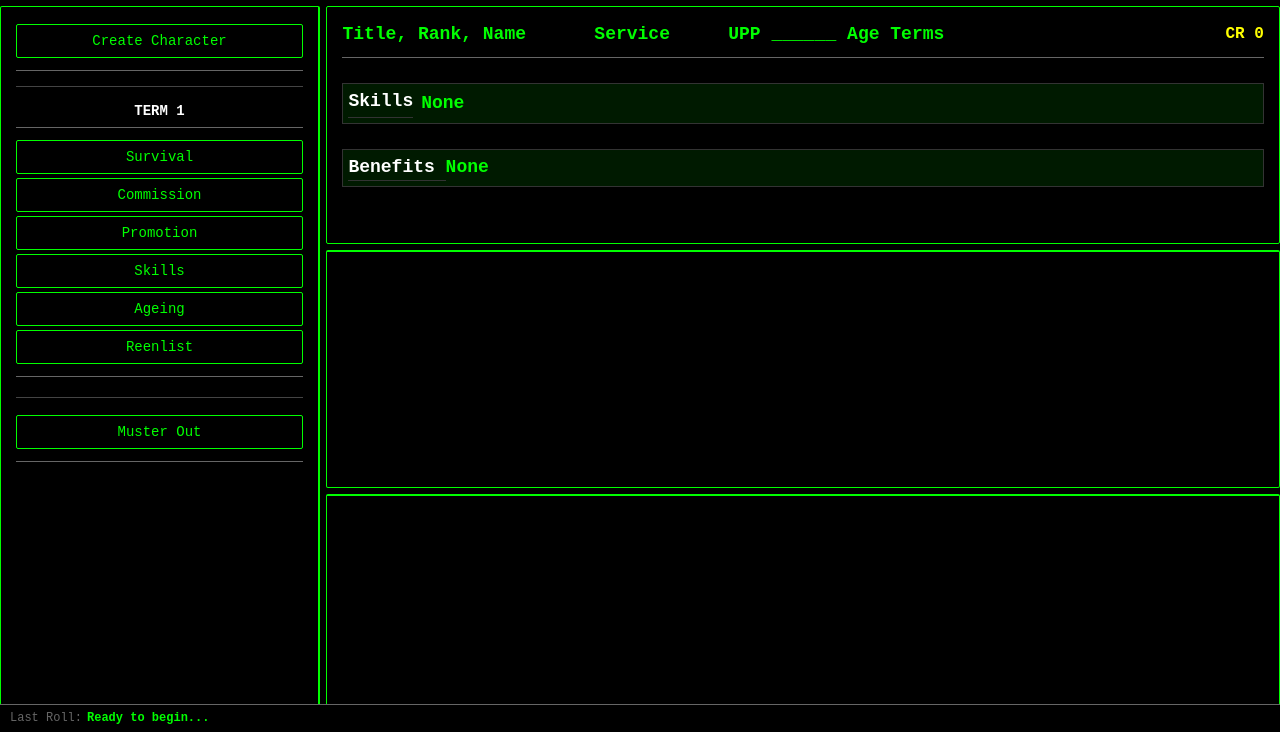
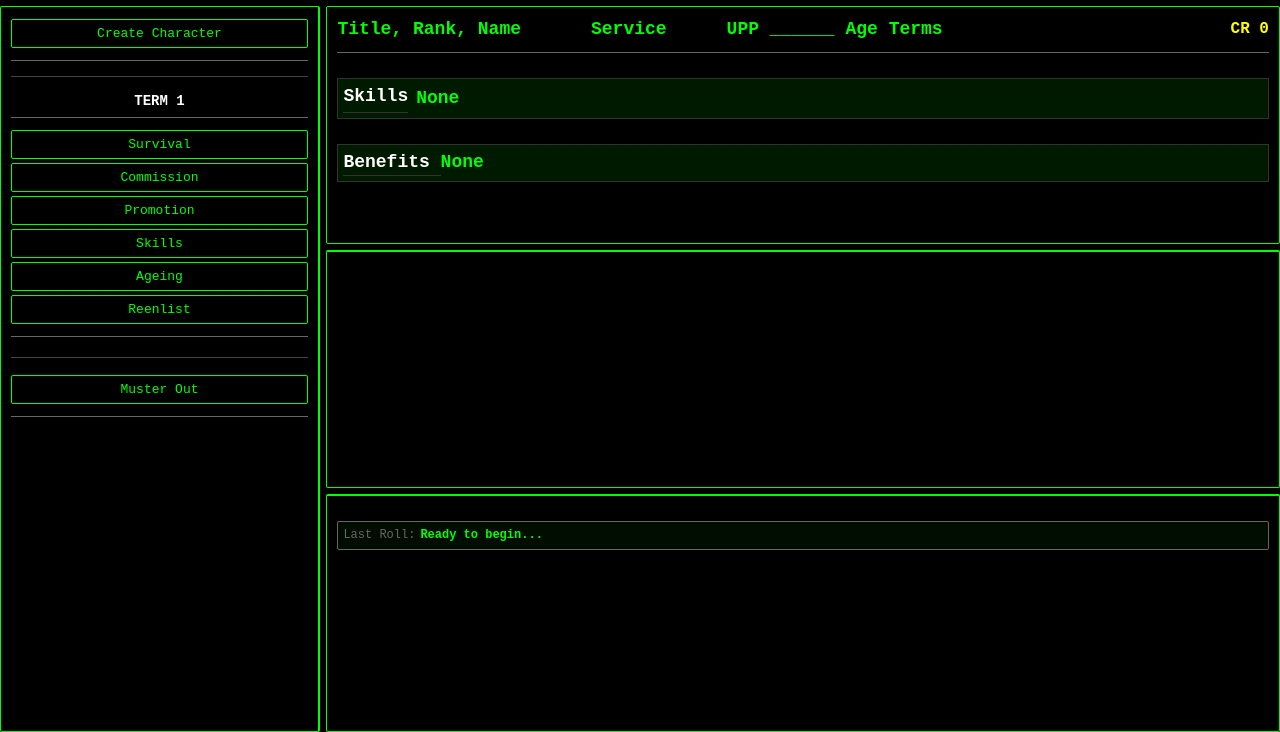
Before and after one commit to mg-open-apprentice/classic-traveller-character-generator-1985, a Flask app: page / in a window 1280 px wide. Shown: the part 68-800 px from the top of the page. Run offline with Flask 3, Linux system fonts and the light colour scheme.

Commit message:
Implement comprehensive UI improvements and roll reporting system
Major improvements:
- Made all boxes and buttons smaller with reduced padding and font sizes
- Fixed aging button styling to match other middle-panel buttons
- Moved recent roll display to bottom panel under character statistics
- Added proper CSS styling for aging panel (was missing completely)

Complete roll reporting system:
- All term roll stages now report to the recent roll display
- Added missing roll reporting for: aging, promotion, reenlistment, enlistment, mustering out
- Consistent reporting format with dice details and outcomes
- Fixed roll tracking that was breaking after skills phase

Technical changes:
- Reduced panel padding, button sizes, and font sizes throughout
- Updated aging panel to use grid layout like other middle panels
- Removed fixed bottom status bar, integrated into main panel structure
- Enhanced mustering out to show actual benefits received

🤖 Generated with [Claude Code](https://claude.ai/code)

Co-Authored-By: Claude <noreply@anthropic.com>

```diff
--- a/static/script.js
+++ b/static/script.js
@@ -1273,6 +1273,15 @@ async function performAgeing() {
             // Update character data
             currentCharacter = data.character;
 
+            // Update recent roll display
+            const result = data.ageing_result;
+            if (result) {
+                const rollDetails = `${result.roll} vs aging threshold ${result.target}`;
+                const outcome = result.effects && result.effects.length > 0 ?
+                    result.effects.join(', ') : 'No effects';
+                updateRecentRollDisplay('Aging', outcome, rollDetails);
+            }
+
             // Update character display
             updateCharacterDisplay();
             updateButtonStates();
@@ -1428,6 +1437,10 @@ async function performPromotionRoll() {
             // Show the outcome
             rollOutcome.textContent = outcome;
 
+            // Update recent roll display
+            const rollDetails = `${result.roll}+${result.modifier} vs ${result.target}`;
+            updateRecentRollDisplay('Promotion', outcome, rollDetails);
+
             // Update character display
             updateCharacterDisplay();
 
@@ -1498,6 +1511,10 @@ async function performReenlistRoll() {
 
             // Show the outcome
             rollOutcome.textContent = outcome;
+
+            // Update recent roll display
+            const rollDetails = `${result.roll}+${result.modifier} vs ${result.target}`;
+            updateRecentRollDisplay('Reenlistment', outcome, rollDetails);
 
             // Update character display
             updateCharacterDisplay();
@@ -1587,6 +1604,18 @@ async function performMusterOut(cashRolls) {
         // Update current character
         currentCharacter = data.character;
 
+        // Update recent roll display with actual mustering out benefits
+        const benefits = data.character.mustering_out_benefits;
+        if (benefits) {
+            const cash = benefits.cash || 0;
+            const items = benefits.items || [];
+            const benefitsList = items.length > 0 ? items.join(', ') : 'none';
+            const cashText = cash > 0 ? `${cash} credits` : 'no credits';
+            updateRecentRollDisplay('Mustered Out', `${cashText}, ${benefitsList}`, 'Career complete');
+        } else {
+            updateRecentRollDisplay('Mustered Out', 'Career complete', 'No benefits received');
+        }
+
         // Hide muster out panel
         hideAllPanels();
 
@@ -1927,6 +1956,15 @@ async function attemptEnlistment(service) {
         const data = await response.json();
         if (data.success) {
             currentCharacter = data.character;
+
+            // Update recent roll display
+            const result = data.enlistment_result;
+            if (result) {
+                const outcome = result.success ? 'ENLISTED' : 'DRAFTED';
+                const rollDetails = `${result.roll}+${result.modifier} vs ${result.target}`;
+                updateRecentRollDisplay('Enlistment', outcome, rollDetails);
+            }
+
             updateCharacterDisplay();
             updateUIState();
         }
--- a/static/style.css
+++ b/static/style.css
@@ -83,7 +83,7 @@ body {
 .panel {
     background: var(--color-bg);
     border: 1px solid var(--color-primary);
-    padding: var(--space-lg);
+    padding: var(--space-md);
     overflow-y: auto;
     border-radius: var(--border-radius);
     /* Allow panels to shrink/grow with content */
@@ -187,12 +187,12 @@ body {
     background: var(--color-bg);
     color: var(--color-primary);
     border: 1px solid var(--color-primary);
-    padding: clamp(6px, 1.5vw, 8px) clamp(12px, 3vw, 16px);
+    padding: clamp(4px, 1vw, 6px) clamp(8px, 2vw, 12px);
     margin: var(--space-xs) 0;
     width: 100%;
     cursor: pointer;
     font-family: var(--font-mono);
-    font-size: clamp(12px, 2.5vw, 14px);
+    font-size: clamp(11px, 2vw, 13px);
     transition: var(--transition);
     border-radius: var(--border-radius);
     position: relative;
@@ -523,12 +523,12 @@ body {
     cursor: pointer;
     font-family: var(--font-mono);
     transition: var(--transition);
-    padding: var(--space-sm);
+    padding: var(--space-xs);
     display: flex;
     flex-direction: column;
     justify-content: center;
     align-items: center;
-    min-height: 60px;
+    min-height: 50px;
     position: relative;
     overflow: hidden;
 }
@@ -748,12 +748,12 @@ body {
     cursor: pointer;
     font-family: var(--font-mono);
     transition: var(--transition);
-    padding: var(--space-md);
+    padding: var(--space-sm);
     display: flex;
     flex-direction: column;
     justify-content: center;
     align-items: center;
-    min-height: 80px;
+    min-height: 65px;
     position: relative;
     overflow: hidden;
 }
@@ -899,12 +899,12 @@ body {
     cursor: pointer;
     font-family: var(--font-mono);
     transition: var(--transition);
-    padding: var(--space-md);
+    padding: var(--space-sm);
     display: flex;
     flex-direction: column;
     justify-content: center;
     align-items: center;
-    min-height: 80px;
+    min-height: 65px;
     position: relative;
     overflow: hidden;
 }
@@ -995,12 +995,12 @@ body {
     cursor: pointer;
     font-family: var(--font-mono);
     transition: var(--transition);
-    padding: var(--space-md);
+    padding: var(--space-sm);
     display: flex;
     flex-direction: column;
     justify-content: center;
     align-items: center;
-    min-height: 80px;
+    min-height: 65px;
     position: relative;
     overflow: hidden;
 }
@@ -1163,12 +1163,12 @@ body {
     cursor: pointer;
     font-family: var(--font-mono);
     transition: var(--transition);
-    padding: var(--space-md);
+    padding: var(--space-sm);
     display: flex;
     flex-direction: column;
     justify-content: center;
     align-items: center;
-    min-height: 80px;
+    min-height: 65px;
     position: relative;
     overflow: hidden;
 }
@@ -1830,25 +1830,88 @@ body {
     }
 }
 
-/* Bottom Status Bar */
-.bottom-status-bar {
+/* Ageing Panel Styles */
+.ageing-panel {
+    height: 100%;
+    display: flex;
+    flex-direction: column;
+    padding: var(--space-md);
+}
+
+.ageing-header {
+    text-align: center;
+    margin-bottom: var(--space-lg);
+}
+
+.ageing-header h3 {
+    color: var(--color-accent);
+    font-family: var(--font-display);
+    font-size: clamp(16px, 3vw, 20px);
+    margin-bottom: var(--space-xs);
+    text-transform: uppercase;
+    letter-spacing: 1px;
+}
+
+.ageing-header p {
+    color: var(--color-secondary);
+    font-size: clamp(12px, 2vw, 14px);
+    margin: 0;
+}
+
+.ageing-grid {
+    display: grid;
+    grid-template-columns: 1fr;
+    grid-template-rows: 1fr;
+    gap: var(--space-md);
+    flex: 1;
+    justify-items: center;
+    align-items: center;
+}
+
+.ageing-btn {
     background: var(--color-bg);
-    border-top: 1px solid var(--color-secondary);
-    padding: var(--space-sm) var(--space-md);
+    border: 2px solid var(--color-primary);
+    border-radius: var(--border-radius);
+    color: var(--color-primary);
+    cursor: pointer;
+    font-family: var(--font-mono);
+    transition: var(--transition);
+    padding: var(--space-sm);
+    display: flex;
+    flex-direction: column;
+    justify-content: center;
+    align-items: center;
+    min-height: 65px;
+    width: 150px;
+    position: relative;
+    overflow: hidden;
+}
+
+.ageing-btn:hover {
+    background: var(--color-primary);
+    color: var(--color-bg);
+    box-shadow: var(--glow);
+    transform: translateY(-2px);
+}
+
+.ageing-btn:active {
+    transform: translateY(0);
+}
+
+/* Recent Roll Display */
+.recent-roll-display {
+    display: flex;
+    align-items: center;
+    gap: var(--space-sm);
     font-family: var(--font-mono);
     font-size: 12px;
     color: var(--color-secondary);
-    position: fixed;
-    bottom: 0;
-    left: 0;
-    right: 0;
-    z-index: 100;
-}
-
-.recent-roll-display {
-    display: flex;
-    align-items: center;
-    gap: var(--space-sm);
+    margin-top: var(--space-lg);
+    padding: var(--space-sm);
+    background: rgba(0, 255, 0, 0.05);
+    border: 1px solid var(--color-secondary);
+    border-radius: var(--border-radius);
+    width: 100%;
 }
 
 .status-label {
--- a/templates/index.html
+++ b/templates/index.html
@@ -181,8 +181,8 @@
                     <h3>PHASE: AGEING - Ageing Process</h3>
                     <p>Add 4 years to your character's age</p>
                 </div>
-                <div class="ageing-content">
-                    <button class="btn ageing-btn" id="add-years-btn">
+                <div class="ageing-grid">
+                    <button class="ageing-btn" id="add-years-btn">
                         +4 Years
                     </button>
                 </div>
@@ -281,6 +281,12 @@
                     </div>
                 </div>
 
+                <!-- Recent Roll Display -->
+                <div class="recent-roll-display" id="recent-roll-display">
+                    <span class="status-label">Last Roll: </span>
+                    <span id="recent-roll-text">Ready to begin...</span>
+                </div>
+
                 <!-- Outcome Display Area -->
                 <div class="outcome-display" id="outcome-display" style="display: none;">
                     <div class="outcome-header">
@@ -327,14 +333,6 @@
 
             </div>
         </div>
-
-        <!-- Bottom Status Bar -->
-        <div class="bottom-status-bar">
-            <div class="recent-roll-display" id="recent-roll-display">
-                <span class="status-label">Last Roll: </span>
-                <span id="recent-roll-text">Ready to begin...</span>
-            </div>
-        </div>
     </div>
 
     <script src="/static/script.js"></script>
```
